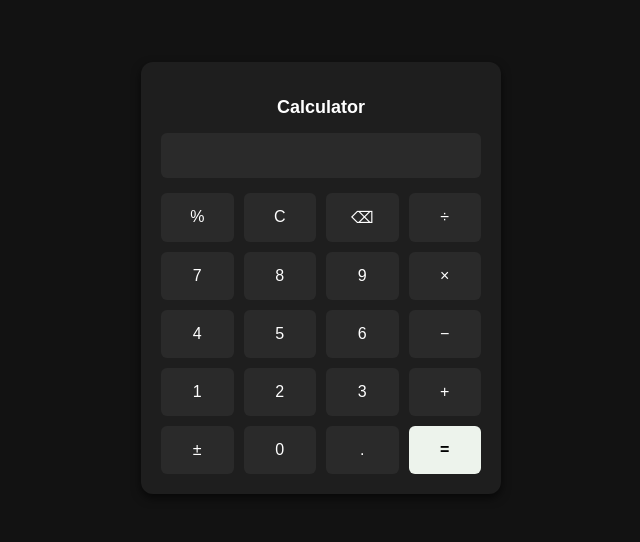
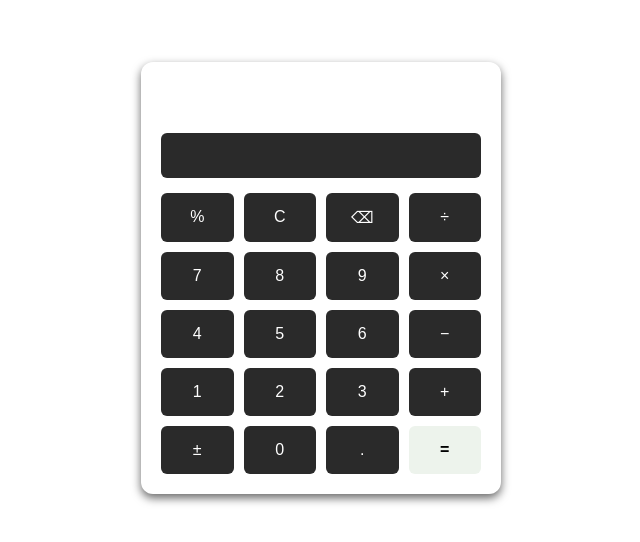
Before and after one commit to shyuu-27/standard-calculator, a plain HTML site: page index.html in a window 1280 px wide. Shown: the part 122-664 px from the top of the page, without its empty margins (319-959 px from the left). Drawn offline with Linux system fonts and the light colour scheme.

Commit message:
Update index.html

```diff
--- a/index.html
+++ b/index.html
@@ -8,7 +8,7 @@
     body {
       margin: 0;
       font-family: Arial, sans-serif;
-      background-color: #121212;
+      background-color: transparent;
       color: #ffffff;
       display: flex;
       justify-content: center;
@@ -16,7 +16,7 @@
       height: 100vh;
     }
     .calculator {
-      background-color: #1e1e1e;
+      background-color: transparent;
       padding: 20px;
       border-radius: 12px;
       box-shadow: 0 4px 10px rgba(0,0,0,0.6);
```
